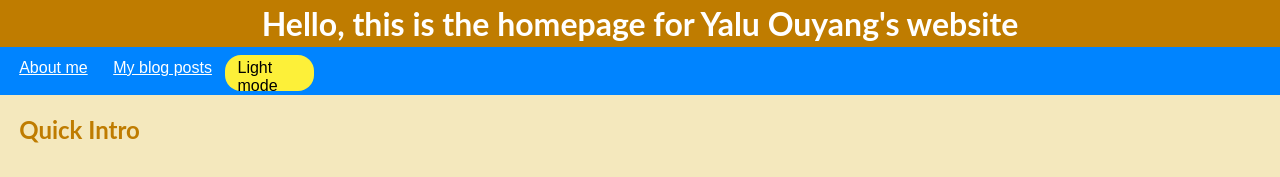
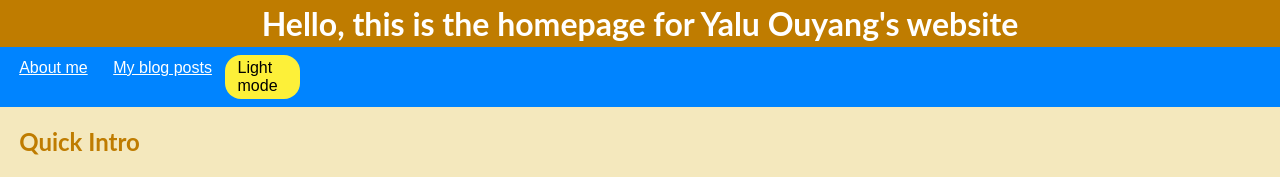
Before and after one commit to Squidwarder/cse134-hw4, a plain HTML site: page index.html in a window 1280 px wide. Shown: the top 177 px of the page. Drawn offline with Linux system fonts and the light colour scheme.

Commit message:
set theme label to fixed size

```diff
--- a/css/general.css
+++ b/css/general.css
@@ -98,15 +98,16 @@ nav a:hover{
 .switch-label {
     background-color: var(--switch-bg-color);
     color: var(--text-color);
-    margin: 0.5vh 0 0 0;
+    margin: 0.5vh 0 0.5vh 0;
     /* padding: 5px 10px 0 10px; */
     /* width: 100px; */
     /* height: 21px; */
     padding: 0.5vh 1vw 0 1vw;
-    width: 5vw;
-    height: 4vh;
-    transition: 0.5s;
+    width: 50px;
+    height: 40px;
+    transition: 0.2s;
     /* border: 2px solid brown; */
+    font-size: 16px;
     border-radius: 2vh;
     cursor: pointer;
 }
```
